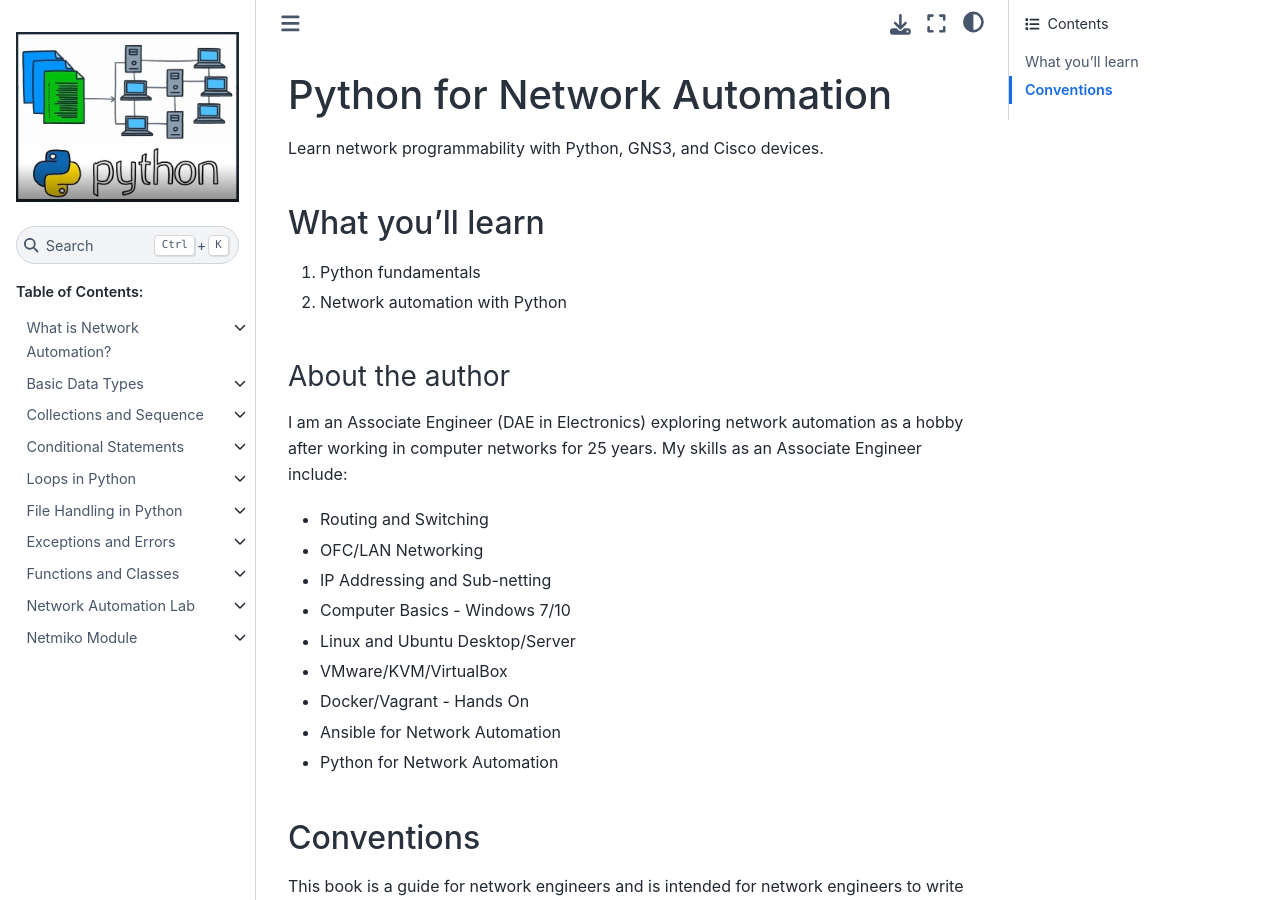
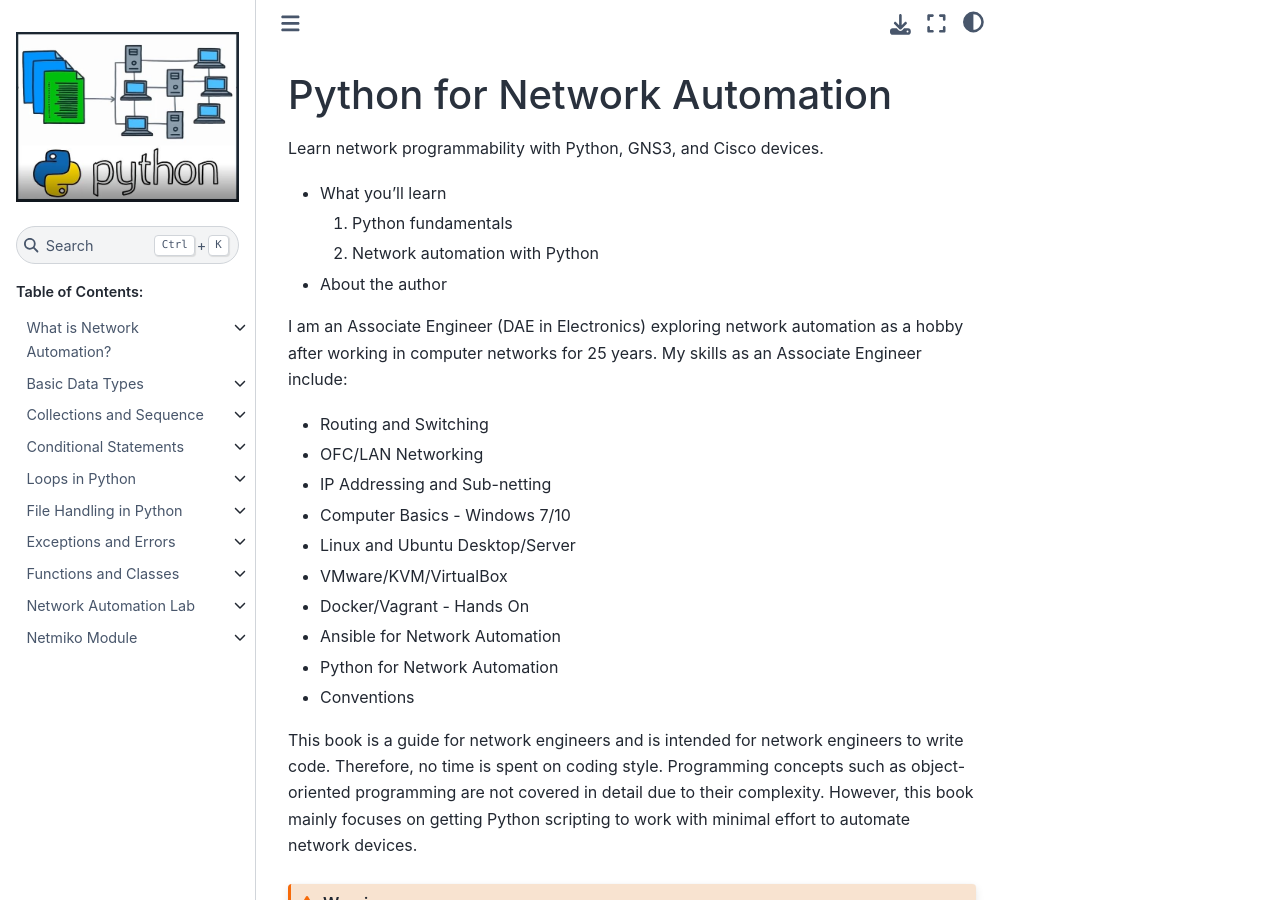
Before and after one commit to sydasif/python-book, a Sphinx documentation site: the page built from docs/source/index.md, in a window 1280 px wide and 900 px high. Built offline with Sphinx 7.4.7 and the Sphinx Book theme 1.1.4, drawn with Linux system fonts in a browser that asks for light colours.

Commit message:
Update book

```diff
--- a/docs/source/conf.py
+++ b/docs/source/conf.py
@@ -32,10 +32,10 @@
 # ones.
 extensions = [
     "myst_parser",
-    # "myst_nb",
+    "sphinx.ext.duration",
     "sphinx.ext.autosectionlabel",
+    "sphinx.ext.autodoc",
 ]
-
 # Add any paths that contain templates here, relative to this directory.
 templates_path = ["_templates"]
 
--- a/docs/source/index.md
+++ b/docs/source/index.md
@@ -2,12 +2,11 @@
 
 Learn network programmability with Python, GNS3, and Cisco devices.
 
-## What you’ll learn
+- What you’ll learn
+  1. Python fundamentals
+  2. Network automation with Python
 
-1. Python fundamentals
-2. Network automation with Python
-
-### About the author
+- About the author
 
 I am an Associate Engineer (DAE in Electronics) exploring network automation as a hobby after  working in computer networks for 25 years. My skills as an Associate Engineer include:
 
@@ -21,7 +20,7 @@
 - Ansible for Network Automation
 - Python for Network Automation
 
-## Conventions
+- Conventions
 
 This book is a guide for network engineers and is intended for network engineers to write code. Therefore, no time is spent on coding style. Programming concepts such as object-oriented programming are not covered in detail due to their complexity. However, this book mainly focuses on getting Python scripting to work with minimal effort to automate network devices.
 
--- a/requirements.txt
+++ b/requirements.txt
@@ -1,3 +1,3 @@
-sphinx-book-theme==0.3.3
-myst-parser==0.18.1
-Sphinx==4.5.0
+sphinx-book-theme
+myst-parser
+Sphinx
```
Also changed, not shown: .readthedocs.yaml.
